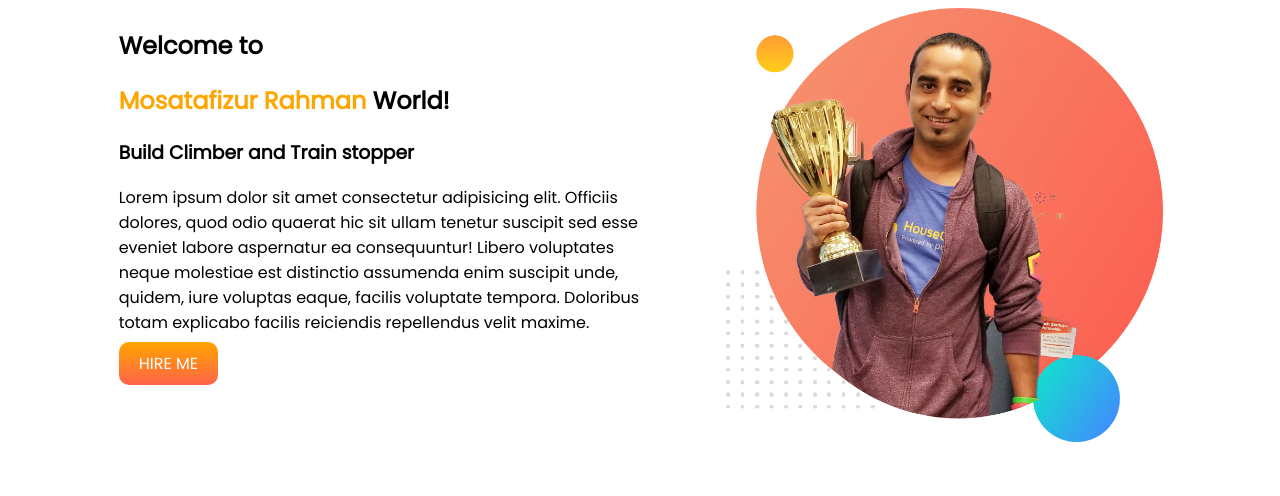
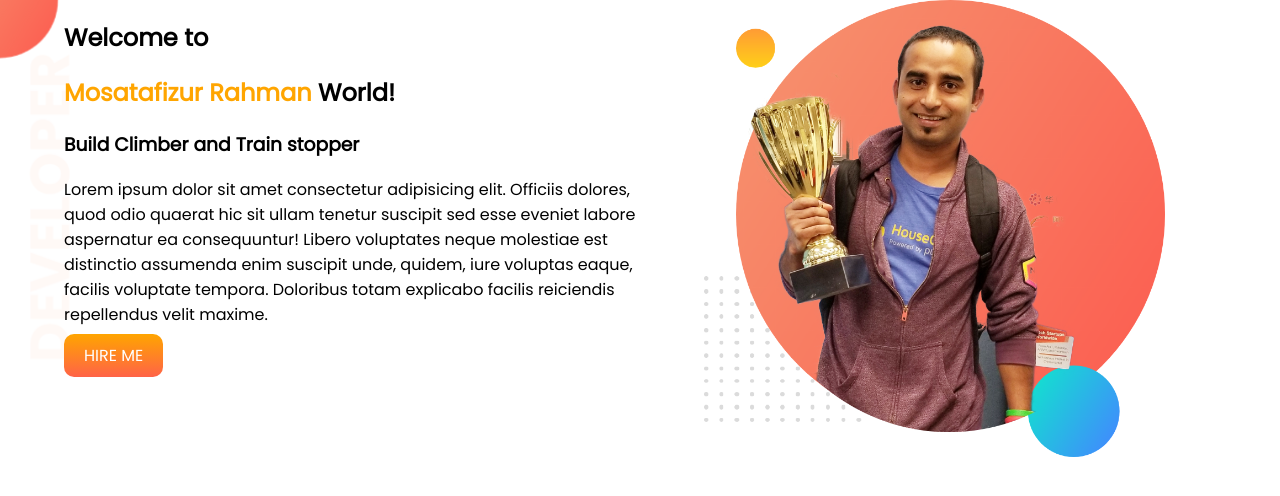
Before and after one commit to Mostafizur-Pro/Developer-mostafizur, a plain HTML site: page index.html in a window 1280 px wide. Drawn offline with Linux system fonts and the light colour scheme.

Commit message:
top-banner add

```diff
--- a/index.html
+++ b/index.html
@@ -13,7 +13,7 @@
 </head>
 
 <body>
-    <section>
+    <section class="top-banner">
         <div class="half-width">
             <h1>Welcome to </h1>
             <h1><span class="orenge-color">Mosatafizur Rahman</span> World! </h1>
--- a/style.css
+++ b/style.css
@@ -1,6 +1,6 @@
 body {
     font-family: 'Poppins', sans-serif;
-    padding-left: 50px;
+    margin: 0;
 }
 .orenge-color {
     color: orange;
@@ -22,3 +22,7 @@
     color: white;
     border-radius: 10px;
 }
+.top-banner{
+    background-image: url(images/top-banner.png);
+    background-repeat: no-repeat;
+}
```
